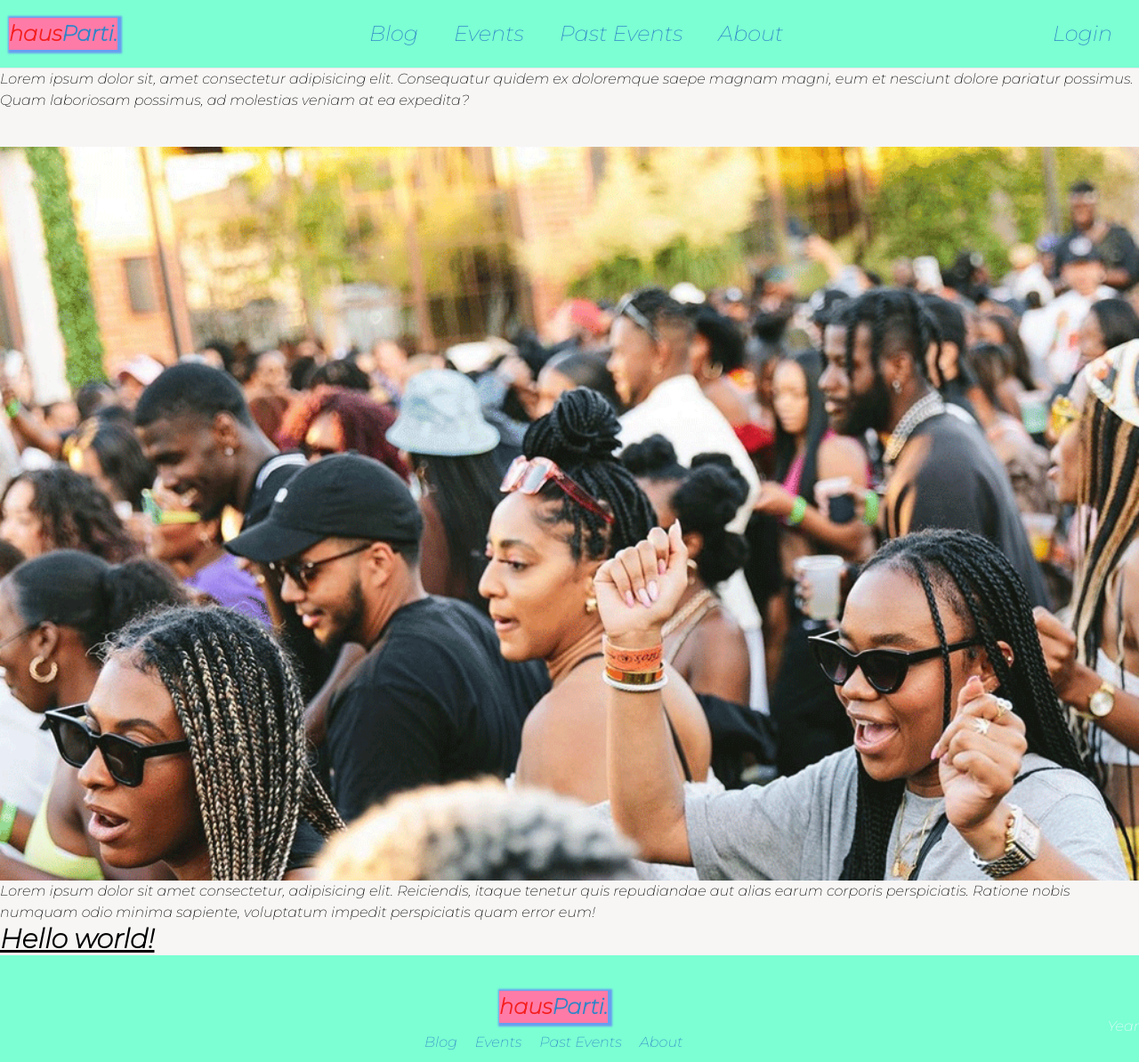
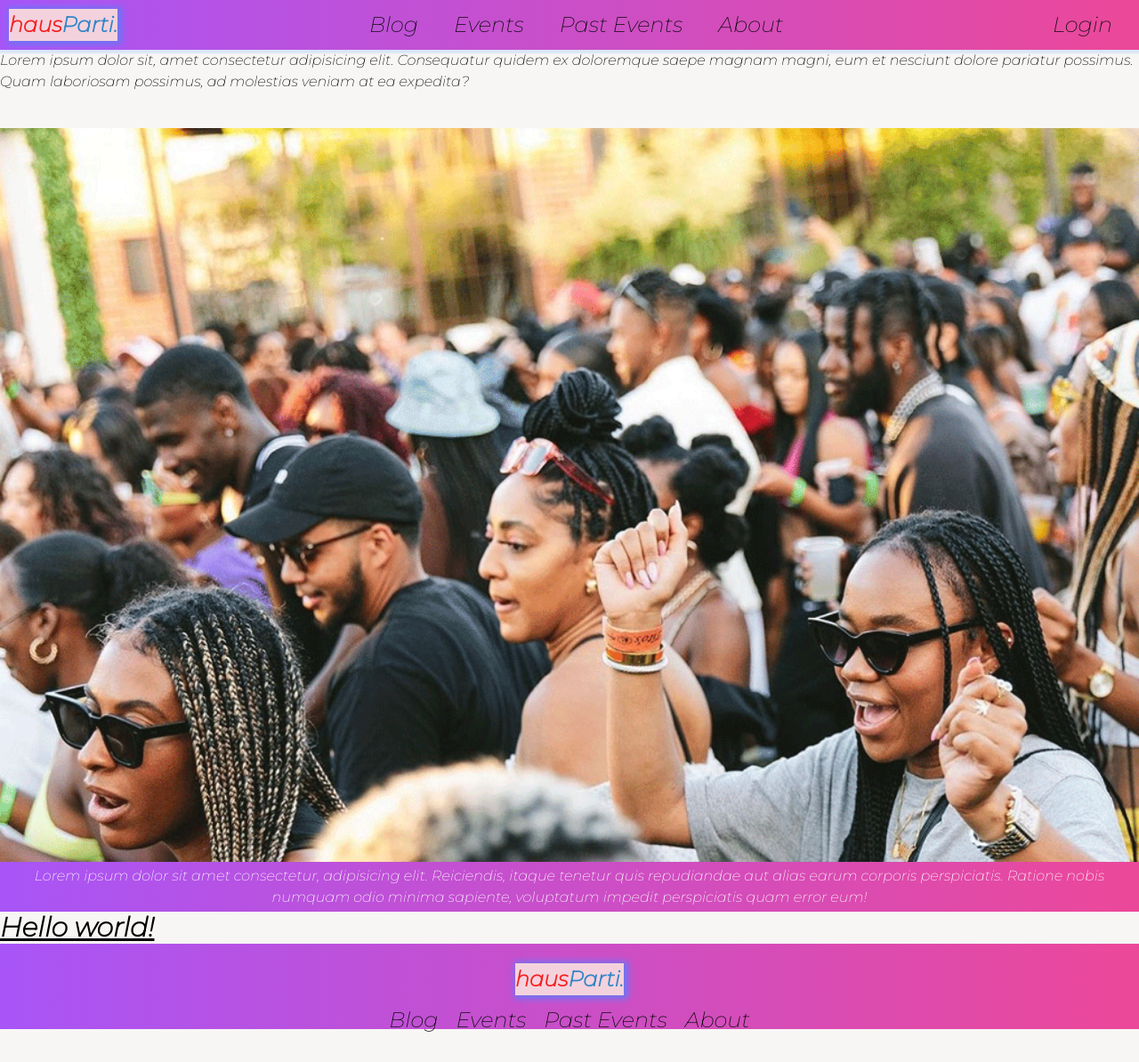
Before and after one commit to Phransis/hausParti, a React (Create React App) app: page / in a window 1280 px wide. Shown: the whole page at 89% size. Built offline with nearby package versions, Linux system fonts and the light colour scheme.

Commit message:
Gradient

```diff
--- a/src/components/pages/Footer.jsx
+++ b/src/components/pages/Footer.jsx
@@ -3,8 +3,8 @@ import React from "react";
 function Footer() {
   return (
     <>
-      <div className="footer mx-auto pt-10 ">
-        <div className="column1">
+      <div className="footer mx-auto pt-10 h-14 bg-gradient-to-r from-purple-500 to-pink-500 ">
+        <div className="column1 h-14 bg-gradient-to-r from-purple-500 to-pink-500">
           <div className="logo ">
             <a href="/">
               <span className="haus">haus</span>
@@ -32,7 +32,7 @@ function Footer() {
         </div>
         {/* <div className="column2">Location</div> */}
         {/* <div className="column3">Subscribe to our newsletters</div> */}
-        <div className="column4">Year</div>
+        {/* <div className="column4 h-14 bg-gradient-to-r from-purple-500 to-pink-500">Year</div> */}
       </div>
     </>
   );
--- a/src/components/pages/Header.jsx
+++ b/src/components/pages/Header.jsx
@@ -3,7 +3,7 @@ import React from "react";
 function Header() {
   return (
     <>
-      <nav className="navBar">
+      <nav className="navBar h-14 bg-gradient-to-r from-purple-500 to-pink-500">
         <div className="logo">
           <a href="/">
             <span className="haus">haus</span>
--- a/src/components/pages/HomePage.jsx
+++ b/src/components/pages/HomePage.jsx
@@ -6,19 +6,24 @@ import Outside from "../assets/outside.png";
 function HomePage() {
   return (
     <>
-      <div className=""><hr></hr>
+      <div className="">
+        <div className="">
+
         Lorem ipsum dolor sit, amet consectetur adipisicing elit. Consequatur
         quidem ex doloremque saepe magnam magni, eum et nesciunt dolore pariatur
         possimus. Quam laboriosam possimus, ad molestias veniam at ea expedita?
+        </div>
         <img
-          className=" container mx-auto pt-10 bImage"
+          className=" container mx-auto pt-10 bImage "
           src={Outside}
           alt="Black youth partying"
         ></img>
-        Lorem ipsum dolor sit amet consectetur, adipisicing elit. Reiciendis,
-        itaque tenetur quis repudiandae aut alias earum corporis perspiciatis.
-        Ratione nobis numquam odio minima sapiente, voluptatum impedit
-        perspiciatis quam error eum!
+        <div className=" section-uno h-14 bg-gradient-to-r from-purple-500 to-pink-500">
+          Lorem ipsum dolor sit amet consectetur, adipisicing elit. Reiciendis,
+          itaque tenetur quis repudiandae aut alias earum corporis perspiciatis.
+          Ratione nobis numquam odio minima sapiente, voluptatum impedit
+          perspiciatis quam error eum!
+        </div>
         <h1 className="text-3xl font-bold underline">Hello world!</h1>
       </div>
     </>
--- a/src/index.css
+++ b/src/index.css
@@ -34,8 +34,10 @@ body {
   justify-content: space-between;
   align-items: center;
   padding: 10px;
-  backdrop-filter: blur(5px);
-  background-color: rgb(123, 255, 211);;
+  /* backdrop-filter: blur(5px); */
+  background-color: rgb(237, 253, 247);
+  box-shadow: 2px 1px 2px 3px rgb(218, 229, 246);
+  position: relative;
 
 }
 
@@ -47,12 +49,12 @@ body {
 
 .navBar ul a {
   /* text-decoration: none; */
-  color:rgb(48, 133, 199);
+  color:rgb(10, 10, 10);
   padding: 10px;
 }
 
 .navBar ul a:hover{
-  color: rgb(245, 31, 31);
+  color: rgb(251, 246, 246);
   /* color: black; */
 
 }
@@ -61,9 +63,9 @@ body {
   text-decoration: underline;
 }
 .logo{
-  background-color: rgb(255, 123, 167);
+  background-color: rgb(244, 210, 221);
   font-weight: bolder;
-  box-shadow: 2px 1px 2px 3px rgb(104, 158, 240);
+  box-shadow: 2px 1px 7px 3px rgb(105, 119, 245);
 
 
 }
@@ -127,7 +129,7 @@ body {
 
   .footer{
     color: aliceblue;
-    background-color: rgb(123, 255, 211);;
+    background-color: rgb(237, 253, 247);
     width: 100%;
     display: grid;
     grid-template-columns: 1fr    ;
@@ -152,16 +154,17 @@ body {
     align-items: center;
     justify-content: center;
     /* flex-direction: column; */
-    color:rgb(48, 133, 199);
+    color:rgb(10, 10, 10);
+    font-size: x-large;
     padding: 10px;
   }
 
   .column1 ul a:hover{
-    color: rgb(245, 31, 31);
+    color: rgb(251, 246, 246);
 
   }
   .column2, .column3{
-    color:rgb(48, 133, 199);
+    color:rgb(10, 10, 10);
     font-size: x-large;
     font-weight: bolder;
   }
@@ -171,3 +174,14 @@ body {
     align-items: center;
     justify-content: center;
   }
+
+  .section-uno{
+    display: flex;
+    color: white;
+    /* margin-top: 25px; */
+    padding: 25px;
+    align-items: center;
+    justify-content: center;
+    text-align: center;
+    background-color:rgb(48, 133, 199);
+  }
```
